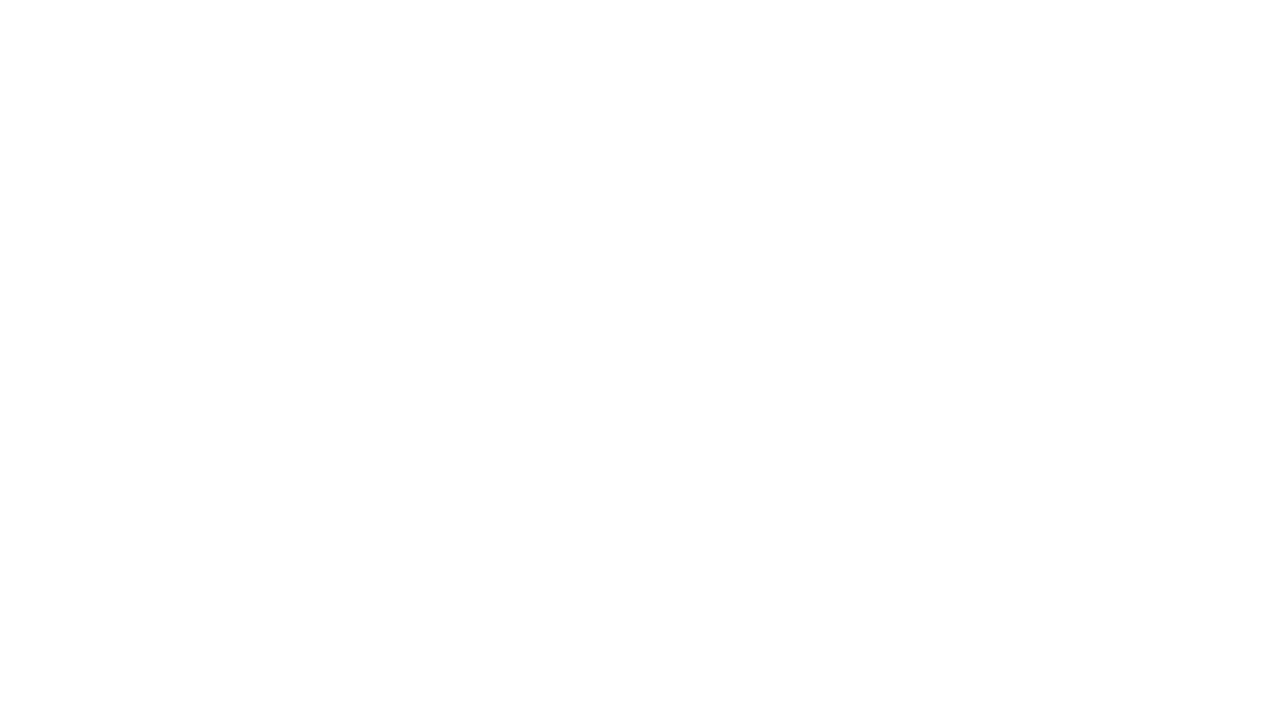
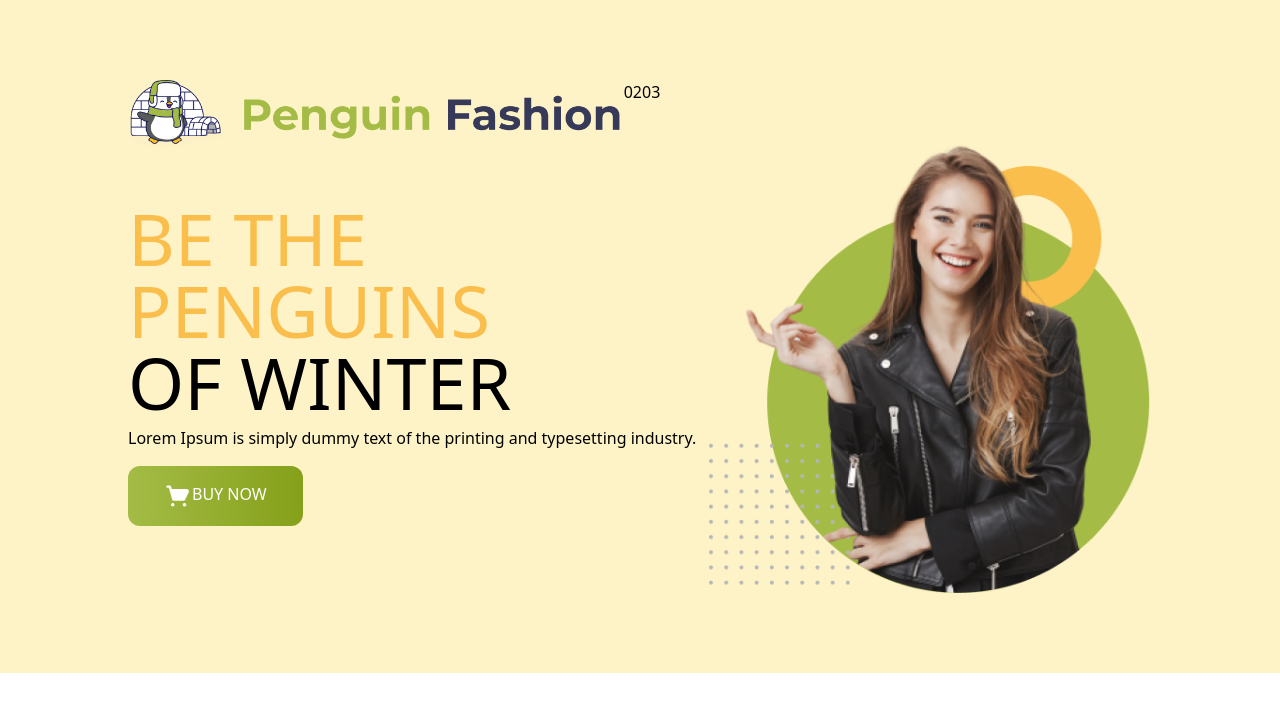
Before and after one commit to Shofiqul-Islam-00/Dream-in-fabric, a plain HTML site: page index.htm in a window 1280 px wide. Drawn offline with nearby package versions, Linux system fonts and the light colour scheme.

Commit message:
header section added

```diff
--- a/index.htm
+++ b/index.htm
@@ -10,6 +10,38 @@
     <script src="https://cdn.tailwindcss.com"></script>
 </head>
 <body>
+    <header class="bg-amber-100 px-4 py-20 md:px-32">
 
+        <!-- nav section -->
+        <nav>
+            <div class="flex ...">
+                <div class="grow h-14 w-1">
+                  <img src="icons/logo.png" alt="">
+                </div>
+                <div class="grow-0 h-14 justify-end">
+                  02
+                </div>
+                <div class="grow h-14 ...">
+                  03
+                </div>
+              </div>
+        </nav>
+        <!-- banner section -->
+        <div class="flex flex-col md:flex-row justy-between items-center">
+            <div>
+                <h1 class="text-7xl uppercase">
+                   <span class="text-[#FABE4C]">Be the Penguins</span>  <br>
+                    of Winter</h1>
+                    <p class="mt-2">Lorem Ipsum is simply dummy text of the printing
+                        and typesetting industry.</p>
+                        <button class="py-4 px-9 mt-4 bg-gradient-to-r from-[#A4BC46] to-[#85A019] hover:from-pink-500 hover:to-yellow-500 rounded-xl text-white font-medium flex"><img src="icons/shopping-cart 1.png" alt="" class="h-7">BUY NOW</button>
+            </div>
+            <div>
+                <img src="images/model.png" alt="model">
+            </div>
+        </div>
+    </header>
+    <main></main>
+    <footer></footer>
 </body>
 </html>
```
